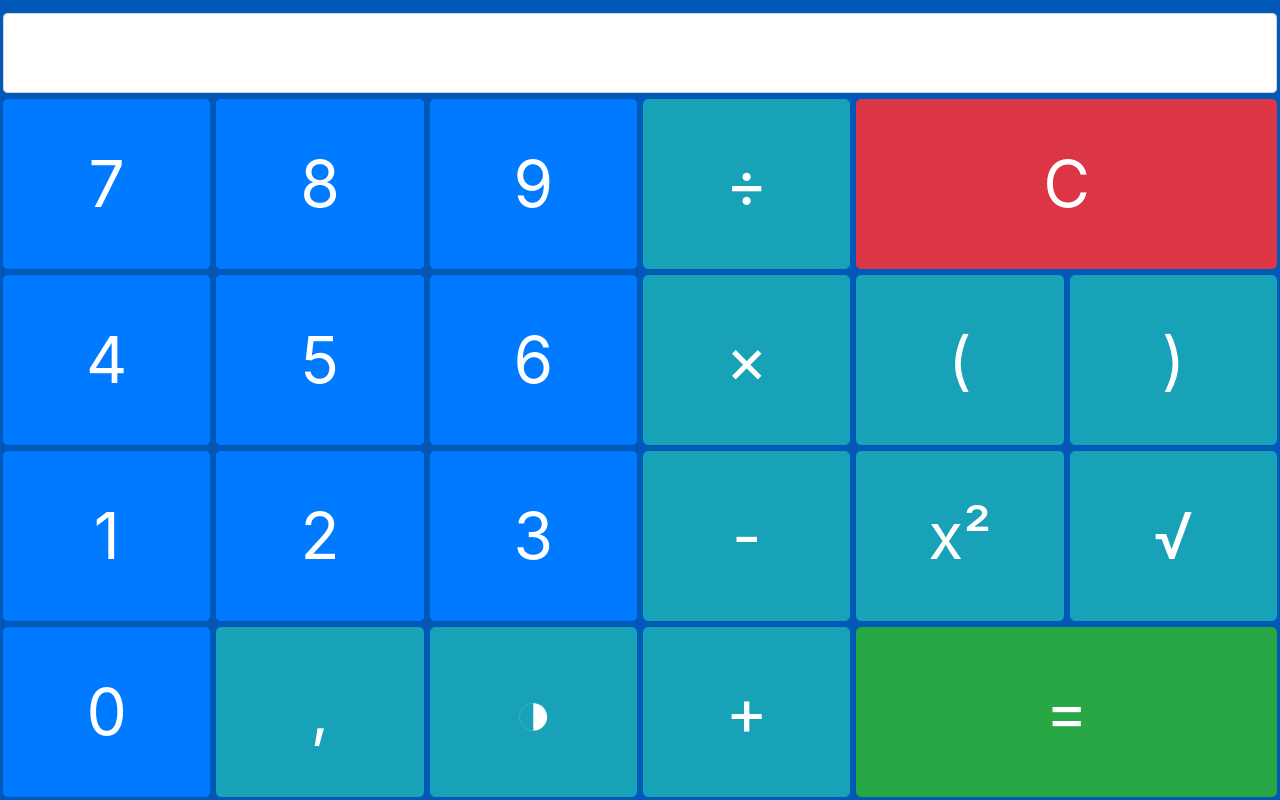
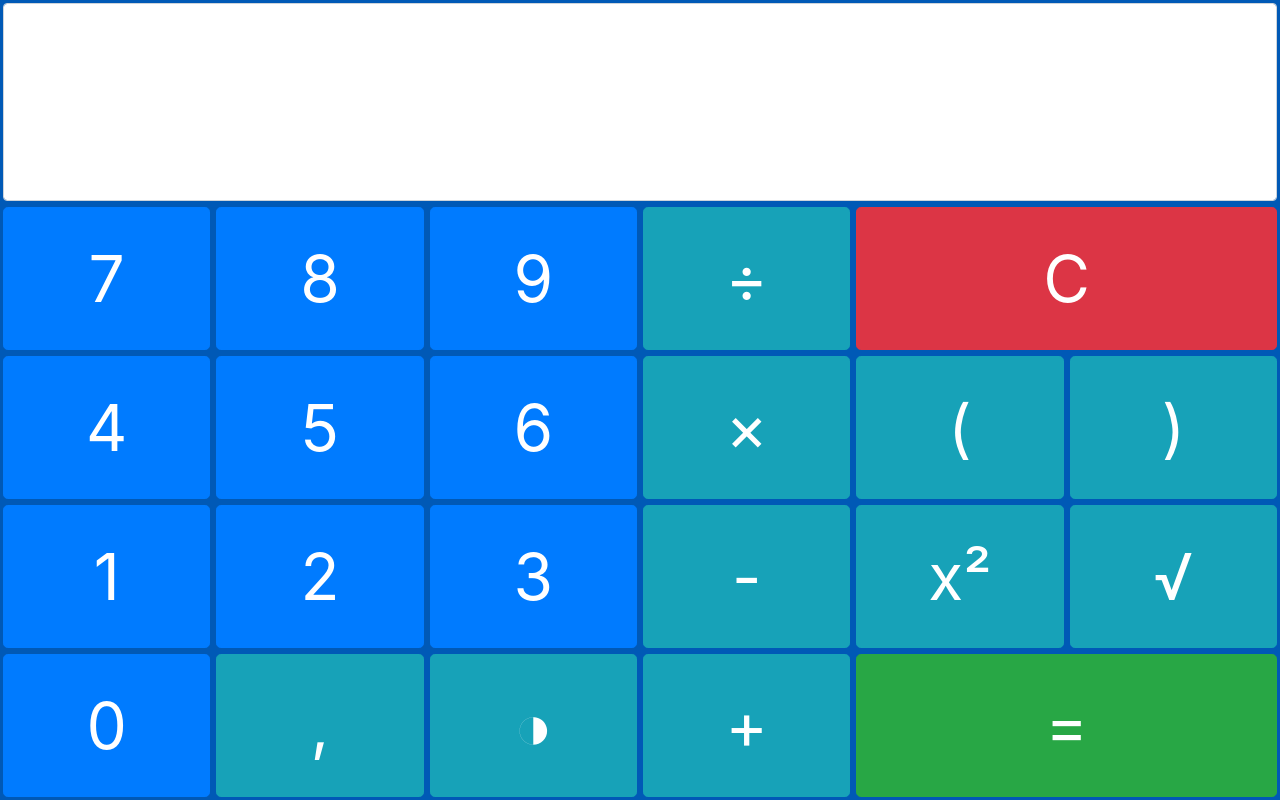
Before and after one commit to drzeeb/CalculatorElectronJS, an Electron app: page index.html in a window 1280 px wide. Drawn offline with Linux system fonts and the light colour scheme.

Commit message:
Added flex-grow and scale fontsize of screen
changes:
- Added to the inputscreen flex-grow and removed margin-top
- Scale fontsize of screen input depended on the viewport width

```diff
--- a/css/dark.css
+++ b/css/dark.css
@@ -5,8 +5,7 @@
 .dark .screen {
     background-color: #4d4d4d;
     color: #ffffff;
-    margin-top: 10px;
-    font-size: 45px;
+    font-size: 10vw !important;
     height: 80px;
     outline: none;
     display: block;
--- a/css/light.css
+++ b/css/light.css
@@ -3,8 +3,7 @@
 }
 
 .screen {
-    margin-top: 10px;
-    font-size: 45px;
+    font-size: 10vw !important;
     height: 80px;
     outline: none;
     display: block;
--- a/index.html
+++ b/index.html
@@ -11,9 +11,9 @@
   </head>
   <body id="body">
     <div class="container-fluid d-flex bg" >
-      <div class="row custom-col-padding">
+      <div class="row custom-col-padding flex-grow">
         <div class="col-12">
-            <input type="text" class="screen" readonly id="screen"/>
+            <input type="text" class="screen h-100" readonly id="screen"/>
         </div>
       </div>
       <div class="row custom-col-padding flex-grow">
```
